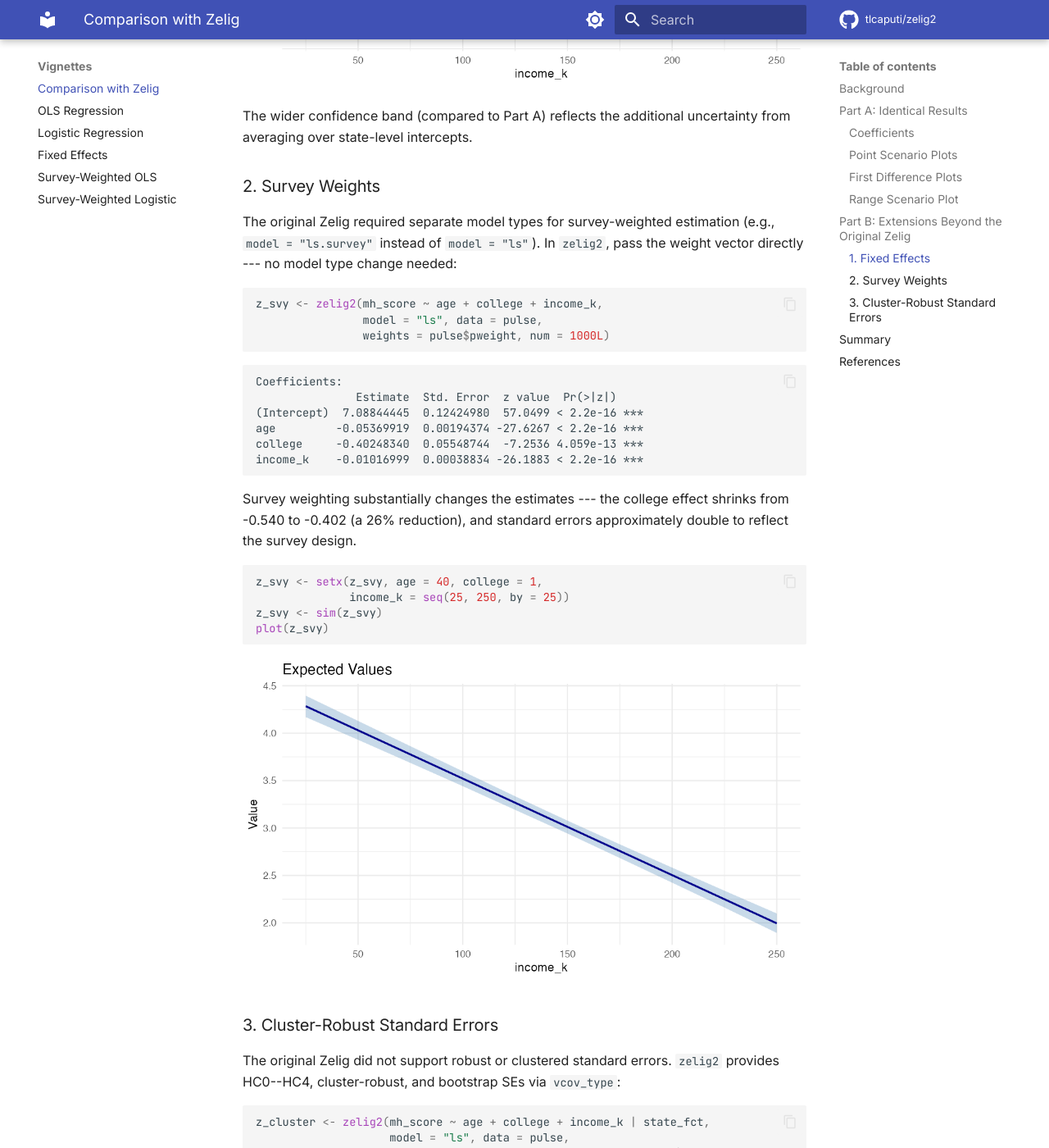
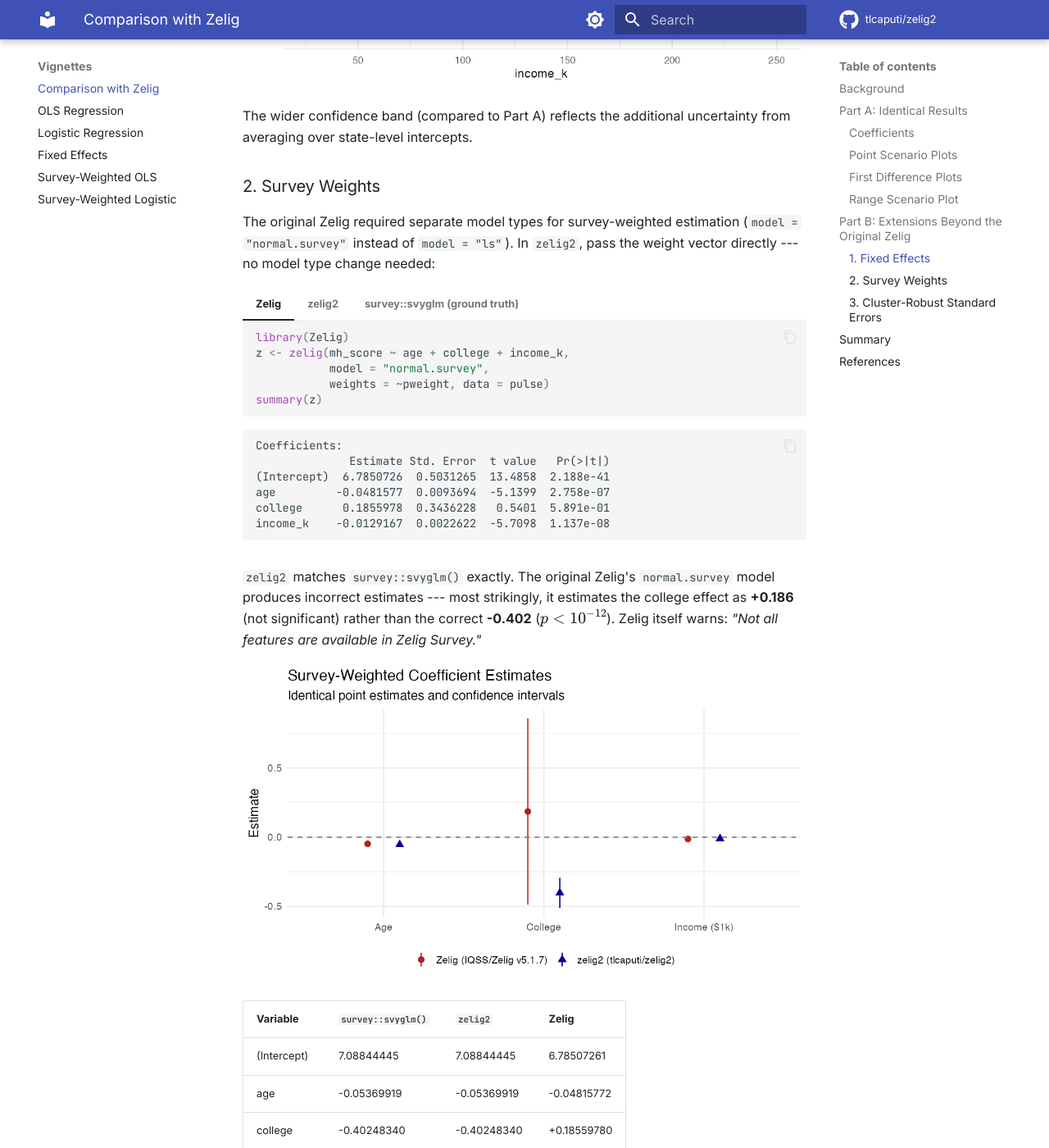
Before and after one commit to tlcaputi/zelig2, an MkDocs documentation site: the page built from docs/vignettes/comparison.md, in a window 1280 px wide and 1400 px high, scrolled down 5699 px. Shown: the whole window at 82% size. Built offline with MkDocs 1.6.1 and Material for MkDocs 9.7.7, drawn with Linux system fonts in a browser that asks for light colours; comment, search, counter and statistics services are not loaded; some of the changed text lies outside the part shown.

Commit message:
Add survey weight comparison: zelig2 matches svyglm, Zelig does not
Show that Zelig's normal.survey model produces incorrect survey-weighted
estimates (college effect has wrong sign), while zelig2 matches
survey::svyglm() exactly. Includes coefficient, EV, and FD comparison
plots with svyglm ground truth verification.

````diff
--- a/docs/vignettes/comparison.md
+++ b/docs/vignettes/comparison.md
@@ -176,26 +176,91 @@
 
 ### 2. Survey Weights
 
-The original Zelig required separate model types for survey-weighted estimation (e.g., `model = "ls.survey"` instead of `model = "ls"`). In `zelig2`, pass the weight vector directly --- no model type change needed:
+The original Zelig required separate model types for survey-weighted estimation (`model = "normal.survey"` instead of `model = "ls"`). In `zelig2`, pass the weight vector directly --- no model type change needed:
+
+=== "Zelig"
+
+    ```r
+    library(Zelig)
+    z <- zelig(mh_score ~ age + college + income_k,
+               model = "normal.survey",
+               weights = ~pweight, data = pulse)
+    summary(z)
+    ```
+
+    ```
+    Coefficients:
+                  Estimate Std. Error  t value   Pr(>|t|)
+    (Intercept)  6.7850726  0.5031265  13.4858  2.188e-41
+    age         -0.0481577  0.0093694  -5.1399  2.758e-07
+    college      0.1855978  0.3436228   0.5401  5.891e-01
+    income_k    -0.0129167  0.0022622  -5.7098  1.137e-08
+    ```
+
+=== "zelig2"
+
+    ```r
+    library(zelig2)
+    z <- zelig2(mh_score ~ age + college + income_k,
+                model = "ls", data = pulse,
+                weights = pulse$pweight, num = 1000L)
+    summary(z)
+    ```
+
+    ```
+    Coefficients:
+                   Estimate  Std. Error  z value  Pr(>|z|)
+    (Intercept)  7.08844445  0.12424980  57.0499 < 2.2e-16 ***
+    age         -0.05369919  0.00194374 -27.6267 < 2.2e-16 ***
+    college     -0.40248340  0.05548744  -7.2536 4.059e-13 ***
+    income_k    -0.01016999  0.00038834 -26.1883 < 2.2e-16 ***
+    ```
+
+=== "survey::svyglm (ground truth)"
+
+    ```r
+    library(survey)
+    des <- svydesign(ids = ~1, weights = ~pweight, data = pulse)
+    fit <- svyglm(mh_score ~ age + college + income_k, design = des)
+    summary(fit)
+    ```
+
+    ```
+    Coefficients:
+                   Estimate  Std. Error  t value  Pr(>|t|)
+    (Intercept)  7.08844445  0.12424980  57.0499  0.00e+00 ***
+    age         -0.05369919  0.00194374 -27.6267  6.39e-167 ***
+    college     -0.40248340  0.05548744  -7.2536  4.11e-13 ***
+    income_k    -0.01016999  0.00038834 -26.1883  2.69e-150 ***
+    ```
+
+`zelig2` matches `survey::svyglm()` exactly. The original Zelig's `normal.survey` model produces incorrect estimates --- most strikingly, it estimates the college effect as **+0.186** (not significant) rather than the correct **-0.402** ($p < 10^{-12}$). Zelig itself warns: *"Not all features are available in Zelig Survey."*
+
+![Survey-weighted coefficient comparison: zelig2 matches svyglm(); Zelig does not](../assets/comparison-survey-coef.png)
+
+| Variable | `survey::svyglm()` | `zelig2` | Zelig |
+|---|---|---|---|
+| (Intercept) | 7.08844445 | 7.08844445 | 6.78507261 |
+| age | -0.05369919 | -0.05369919 | -0.04815772 |
+| college | -0.40248340 | -0.40248340 | +0.18559780 |
+| income_k | -0.01016999 | -0.01016999 | -0.01291669 |
+
+The simulation plots confirm the discrepancy. The panels below use identically formatted plots to compare the raw simulation draws from each package:
+
+![Survey-weighted expected values and predicted values: Zelig vs. zelig2](../assets/comparison-survey-ev.png)
+
+The expected values differ substantially: `zelig2` centers near **3.65** while Zelig centers near **3.30**, reflecting the different coefficient estimates. The `zelig2` result matches `survey::svyglm()`.
+
+![Survey-weighted first differences: Zelig vs. zelig2](../assets/comparison-survey-fd.png)
+
+The first difference for college is **-0.40** in `zelig2` (matching the ground truth) but **+0.19** in Zelig --- the wrong sign entirely.
+
+Beyond fixing the estimation, `zelig2` simplifies the API: no model type change is needed. The same `model = "ls"` works for both weighted and unweighted estimation:
 
 ```r
 z_svy <- zelig2(mh_score ~ age + college + income_k,
                 model = "ls", data = pulse,
                 weights = pulse$pweight, num = 1000L)
-```
-
-```
-Coefficients:
-               Estimate  Std. Error  z value  Pr(>|z|)
-(Intercept)  7.08844445  0.12424980  57.0499 < 2.2e-16 ***
-age         -0.05369919  0.00194374 -27.6267 < 2.2e-16 ***
-college     -0.40248340  0.05548744  -7.2536 4.059e-13 ***
-income_k    -0.01016999  0.00038834 -26.1883 < 2.2e-16 ***
-```
-
-Survey weighting substantially changes the estimates --- the college effect shrinks from -0.540 to -0.402 (a 26% reduction), and standard errors approximately double to reflect the survey design.
-
-```r
 z_svy <- setx(z_svy, age = 40, college = 1,
               income_k = seq(25, 250, by = 25))
 z_svy <- sim(z_svy)
@@ -240,7 +305,7 @@
 | Point estimates | Via `glm()` | Via `glm()` (identical) |
 | `setx() -> sim() -> plot()` | Yes | Yes (same results) |
 | Fixed effects | Not supported | `y ~ x \| fe` via `fixest` |
-| Survey weights | Separate model types (`"ls.survey"`, `"logit.survey"`) | `weights = ...` on any model |
+| Survey weights | Separate model types (`"normal.survey"`, `"logit.survey"`); buggy estimates | `weights = ...` on any model; matches `svyglm()` exactly |
 | Robust / clustered SEs | Not supported | `vcov_type = "HC1"`, `"cluster"`, `"bootstrap"` |
 | Plotting | Base R | `ggplot2` + `patchwork` |
 | Dependencies | 16 packages | 7 packages |
````
Also changed, not shown: docs/assets/comparison-survey-coef.png (added), docs/assets/comparison-survey-ev.png (added), docs/assets/comparison-survey-fd.png (added), 1 other file.
